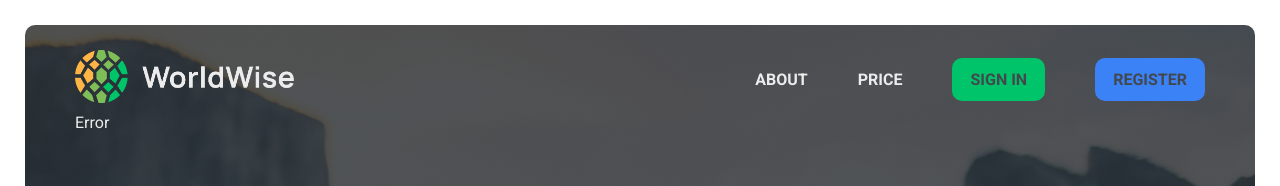
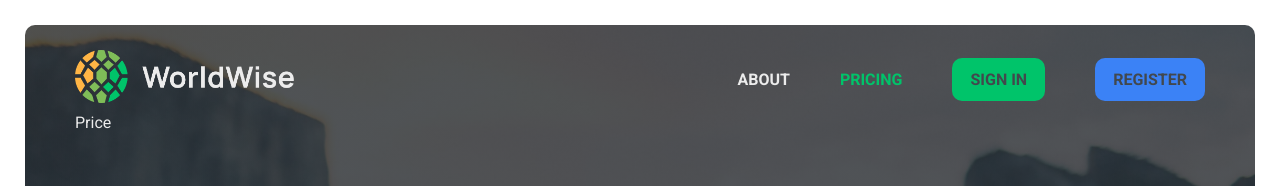
Before and after one commit to hasiukrostyslav/WorldWise, a React (Vite) app: page /pricing in a window 1280 px wide. Shown: the top 186 px of the page. Built offline with nearby package versions, Linux system fonts and the light colour scheme.

Commit message:
rename price page

```diff
--- a/src/App.tsx
+++ b/src/App.tsx
@@ -4,7 +4,7 @@ import GlobalStyles from './styles/GlobalStyles';
 import HomeLayout from './pages/HomeLayout';
 import Home from './pages/Home';
 import About from './pages/About';
-import Price from './pages/Price';
+import Pricing from './pages/Pricing';
 import Register from './pages/Register';
 import Login from './pages/Login';
 import HomeErrorPage from './pages/HomeErrorPage';
@@ -19,7 +19,7 @@ function App() {
           <Route path="/" element={<HomeLayout />}>
             <Route index element={<Home />} />
             <Route path="about" element={<About />} />
-            <Route path="price" element={<Price />} />
+            <Route path="pricing" element={<Pricing />} />
             <Route path="register" element={<Register />} />
             <Route path="login" element={<Login />} />
             <Route path="*" element={<HomeErrorPage />} />
--- a/src/components/LinksList.tsx
+++ b/src/components/LinksList.tsx
@@ -27,12 +27,12 @@ function LinksList() {
       </li>
       <li>
         <NavLink
-          to="price"
+          to="pricing"
           style={({ isActive }) =>
             isActive ? { color: PRIMARY_COLOR } : undefined
           }
         >
-          Price
+          Pricing
         </NavLink>
       </li>
 
--- a/src/pages/Price.tsx
+++ /dev/null
@@ -1,5 +0,0 @@
-function Price() {
-  return <div>Price</div>;
-}
-
-export default Price;
--- /dev/null
+++ b/src/pages/Pricing.tsx
@@ -0,0 +1,5 @@
+function Pricing() {
+  return <div>Price</div>;
+}
+
+export default Pricing;
```
